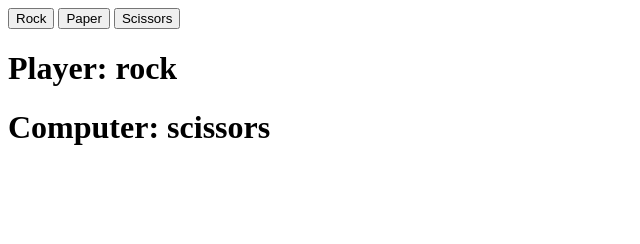
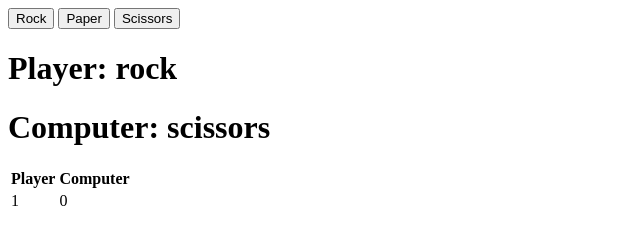
Before and after one commit to galencorey/rock-paper-scissors, a plain HTML site: page index.html in a window 1280 px wide. Both pictures are taken after a click on the button "Rock". Shown: the whole page, without its empty margins (0-640 px from the left). Drawn offline with nearby package versions, Linux system fonts and the light colour scheme.

Commit message:
adding rankings

```diff
--- a/index.html
+++ b/index.html
@@ -12,5 +12,15 @@
   <button class="choice" data-name="scissors">Scissors</button>
   <h1>Player: <span id="player-choice"></span></h1>
   <h1>Computer: <span id="computer-choice"></span></h1>
+  <table>
+    <tr>
+      <th>Player</th>
+      <th>Computer</th>
+    </tr>
+    <tr>
+      <td id="player-score">0</td>
+      <td id="computer-score">0</td>
+    </tr>
+  </table>
 </body>
 </html>
--- a/index.js
+++ b/index.js
@@ -1,14 +1,26 @@
 $(function(){
   var game = new Game();
+  $('.choice').click(function(e){
+    //get user input choice
+    var choice = $(this).data().name;
 
-  $('.choice').click(function(e){
-    var choice = $(this).data().name;
+    //get the current turn generated by computer
     var currentTurn = game.currentTurn;
+
+    //update the screen with the computer and player choices
     $('#player-choice').text(choice);
     $('#computer-choice').text(currentTurn.computerChoice);
+
+    //calculate the winner
     currentTurn.addPlayerChoice(choice);
+    var winner = currentTurn.winner
+
+    //prepare for new turn
     game.newTurn();
 
+    //log current standings
+    if (winner !== 'draw'){
+      $('#'+winner+'-score').text(game[ winner + 'Count'])
+    }
   });
-
 });
```
